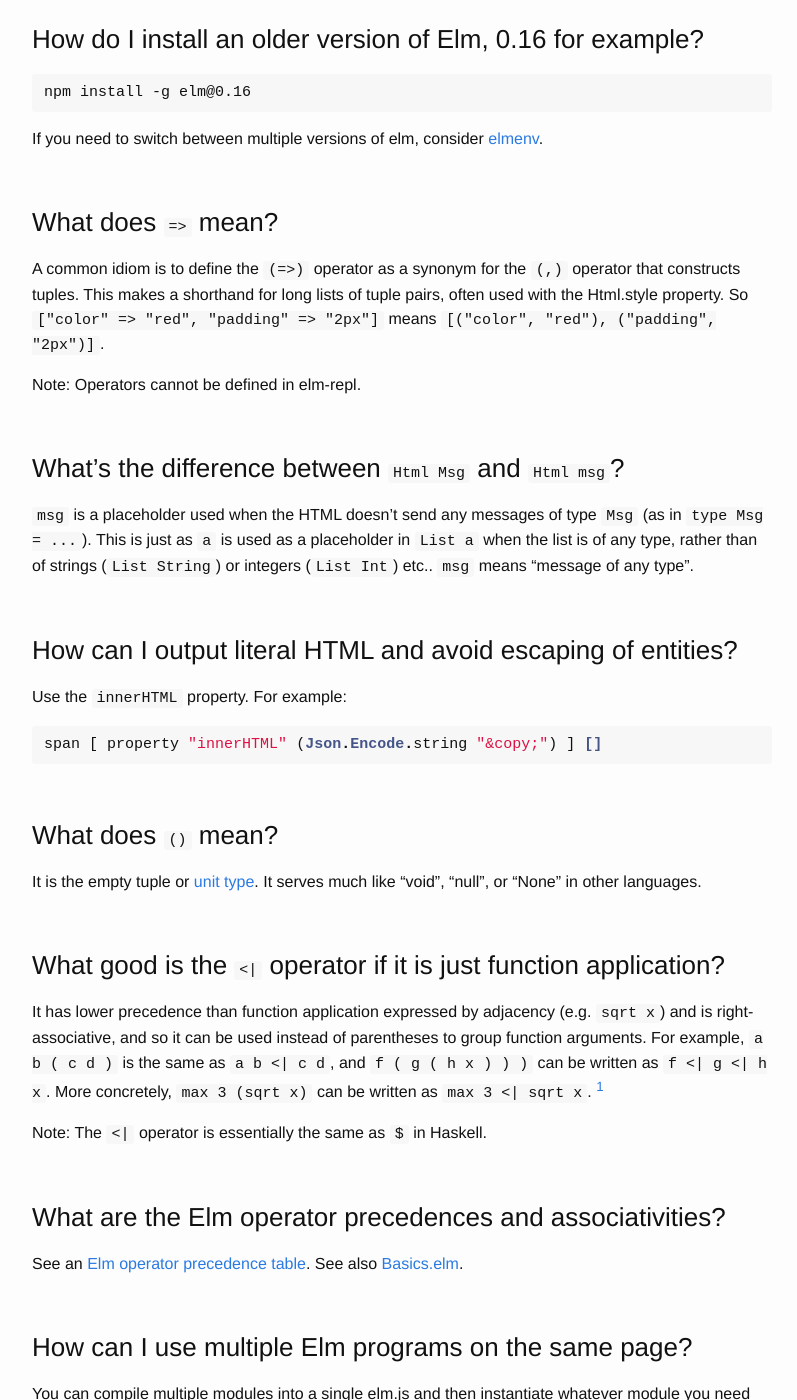
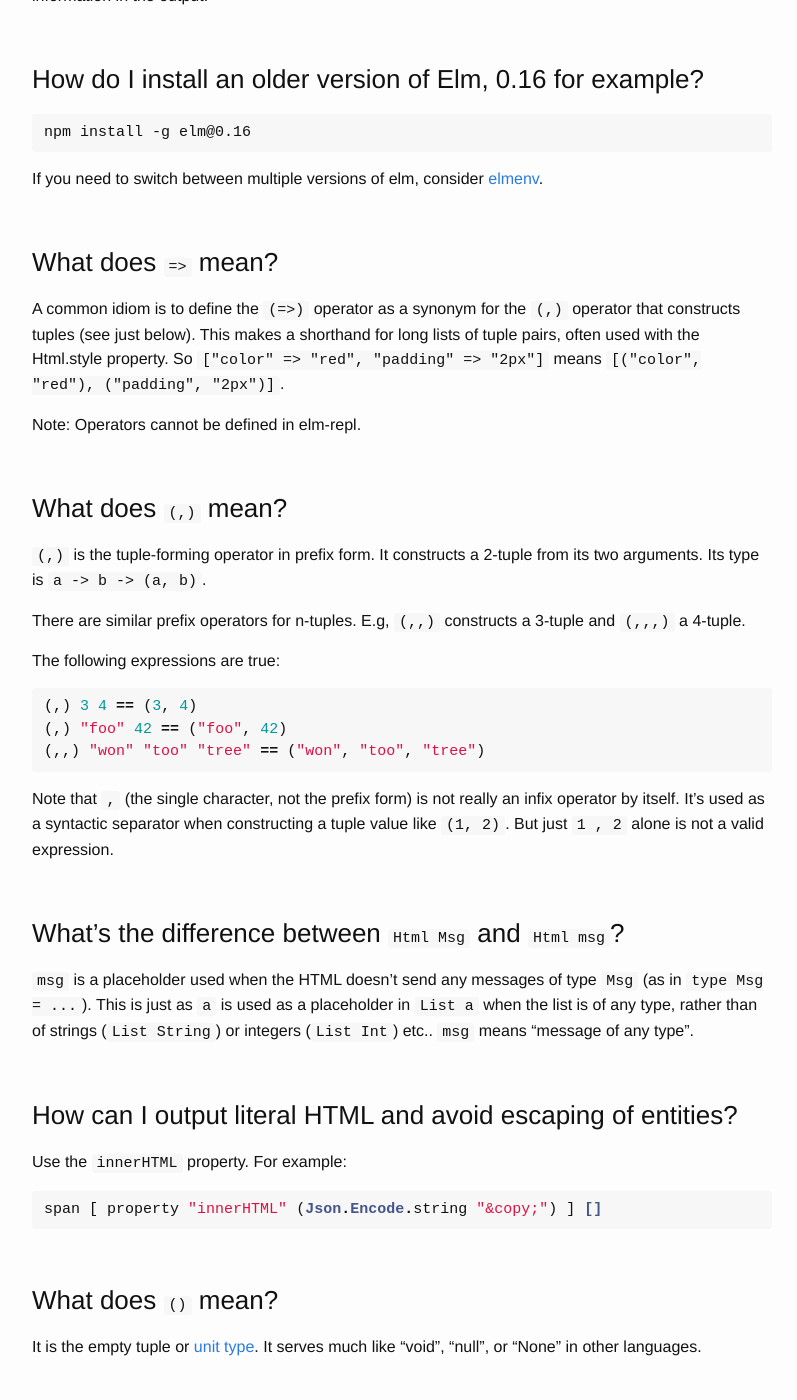
Before and after one commit to gunnarahlberg/elm-faq, a Jekyll site: the page built from index.md, in a window 1280 px wide and 1400 px high, scrolled down 3367 px. Shown: the whole window, without its empty margins (238-1035 px from the left). Built offline with Jekyll 4.4.1, drawn with Linux system fonts in a browser that asks for light colours.

Commit message:
Discuss the (,) operator

````diff
--- a/index.md
+++ b/index.md
@@ -83,10 +83,27 @@ If you need to switch between multiple versions of elm, consider [elmenv](https:
 
 
 ### What does `=>` mean?
-A common idiom is to define the `(=>)` operator as a synonym for the `(,)` operator that constructs tuples. This makes a shorthand for long lists of tuple pairs, often used with the Html.style property.  So `["color" => "red", "padding" => "2px"]` means `[("color", "red"), ("padding", "2px")]`.
+A common idiom is to define the `(=>)` operator as a synonym for the `(,)` operator that constructs tuples (see just below). This makes a shorthand for long lists of tuple pairs, often used with the Html.style property.  So `["color" => "red", "padding" => "2px"]` means `[("color", "red"), ("padding", "2px")]`.
 
 Note: Operators cannot be defined in elm-repl.
 
+
+### What does `(,)` mean?
+
+`(,)` is the tuple-forming operator in prefix form. It constructs a 2-tuple from its two arguments. Its type is
+`a -> b -> (a, b)`.
+
+There are similar prefix operators for n-tuples. E.g, `(,,)` constructs a 3-tuple and `(,,,)` a 4-tuple.
+
+The following expressions are true:
+
+```haskell
+(,) 3 4 == (3, 4)
+(,) "foo" 42 == ("foo", 42)
+(,,) "won" "too" "tree" == ("won", "too", "tree")
+```
+
+Note that `,` (the single character, not the prefix form) is not really an infix operator by itself. It's used as a syntactic separator when constructing a tuple value like `(1, 2)`. But just `1 , 2` alone is not a valid expression.
 
 
 ### What's the difference between `Html Msg` and `Html msg`?
````
